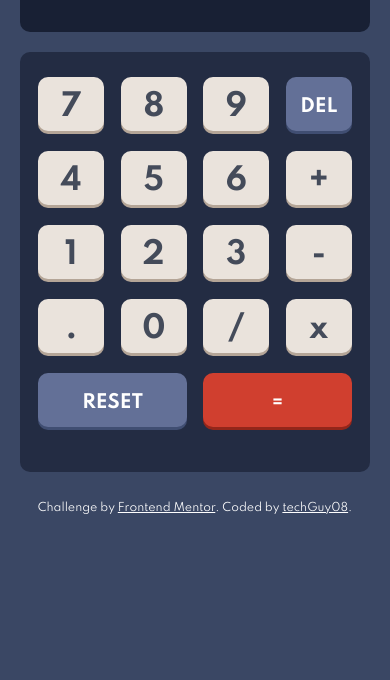
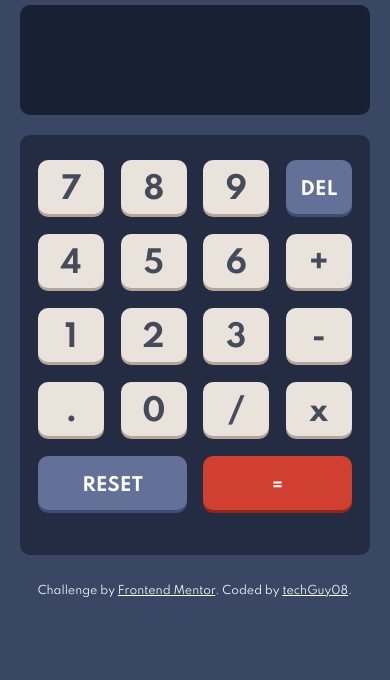
Before and after one commit to techGuy08/Calculator-app, a plain HTML site: page index.html in a window 390 px wide. Shown: the part 164-844 px from the top of the page. Drawn offline with Linux system fonts and the light colour scheme.

Commit message:
mobile responsive fix

```diff
--- a/css/style.css
+++ b/css/style.css
@@ -13,6 +13,11 @@ body {
   color: #fff;
   font-family: "Spartan", sans-serif;
   transition: background 0.3s;
+  display: flex;
+  flex-direction: column;
+  justify-content: center;
+  align-items: center;
+  min-height: 100vh;
 }
 body.light {
   background: hsl(0, 0%, 90%);
@@ -44,7 +49,8 @@ a {
   margin-bottom: 2rem;
 }
 .calculator {
-  max-width: 45rem;
+  width: 100%;
+  max-width: 50rem;
   margin: 3rem auto;
   padding: 0 20px;
   font-family: "Spartan", sans-serif;
```
